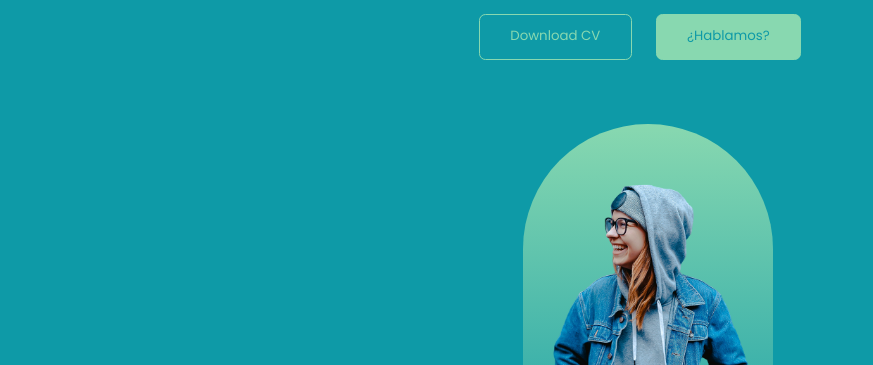
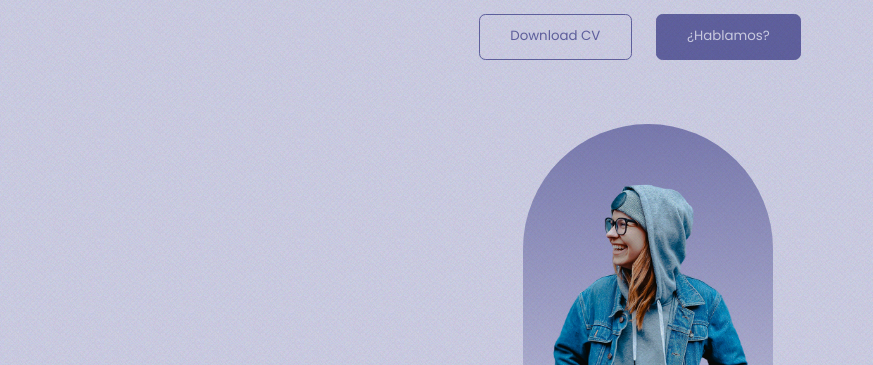
Before and after one commit to veroisla/Portfolio, a React app: page / in a window 1280 px wide. Shown: the part 238-603 px from the top of the page, without its empty margins (0-873 px from the left). Built offline with nearby package versions, Linux system fonts and the light colour scheme.

Commit message:
add texture to web and change primary colors

```diff
--- a/src/components/App.js
+++ b/src/components/App.js
@@ -29,6 +29,7 @@ function App() {
       <Proyects />
       <Contact />
       <Footer />
+      <div className="paperOverlay"></div>
     </>
   );
 }
--- a/src/components/Contact.js
+++ b/src/components/Contact.js
@@ -3,7 +3,7 @@ import '../styles/Core/Variables.scss';
 import '../styles/Components/Contact.scss';
 
 function Contact(params) {
-  return <p>Contact</p>;
+  return <p className="contact">Contact</p>;
 }
 
 export default Contact;
--- a/src/styles/Components/Header.scss
+++ b/src/styles/Components/Header.scss
@@ -1,5 +1,7 @@
 @import '../Core/Reset.scss';
 @import "../Core/Variables.scss";
+
+
 
 .header {
     height: 100vh;
@@ -30,6 +32,7 @@
     margin-top: 2.5rem;
     background-color: $--color-bg;
     margin-right: 1.5rem;
+
     &:hover {
         border-color: transparent;
     }
@@ -61,8 +64,11 @@
      height: 400px;
      margin-top: 4rem;
      border-radius: 12rem 12rem 0 0 ;
-     background: linear-gradient($--color-primary, transparent);//Gradiente fondo imagen header
+     background: linear-gradient($--color-img, transparent);//Gradiente fondo imagen header
      padding: 3.8rem 1.5rem 1.5rem 1.5rem;
+    // border-radius: 1e5px;
+    // padding: 1rem;
+    // border: 0.3rem solid $--color-primary;
 
  }
 
@@ -70,7 +76,7 @@
  &__link {
     color: $--color-primary;
     &:hover {
-        color: $--color-hover;
+        color: $--color-white;
     }
  }
  &__socials {
--- a/src/styles/Core/Variables.scss
+++ b/src/styles/Core/Variables.scss
@@ -2,35 +2,34 @@
 //FONTS
 
 //COLORS
-// $--color-bg:#1f1f38;
-// $--color-bg-variant:#2c2c6c;
-// $--color-primary: #4db5ff;
 
-// $--color-bg:#578079;
-// $--color-primary: #b3f5bc;
-
+// $--color-bg: #ff6f69;
+// $--color-primary: #ffeead;
 
 // $--color-bg:#cc7295;
 // $--color-primary: #f2e4dc;
 
+// $--color-bg: #0e9aa7;
+// $--color-primary: #88d8b0;
+// $--color-icons:#3da4ab;
+
 // $--color-bg: #30849e;
-// $--color-primary: #3fe7e7;
 // $--color-primary: #20ffff;
-
-// $--color-bg: #ff6f69;
-// $--color-primary: #ffeead;
-
-
-$--color-bg: #0e9aa7;
-$--color-primary: #88d8b0;
-$--color-icons:#3da4ab;
-
-
 
 $--color-primary-variant:rgba(77, 181, 255, 0.4);
 $--color-white:#fff;
 $--color-hover: #ffeead;
 $--color-light:rgba(255, 255, 255, 0.6);
+
+//PURPLE CHOICE
+
+
+$--color-img: hsl(239, 31%, 63%);
+$--color-bg2: hsl(239, 26%, 93%);
+$--color-primary:hsl(238, 34%, 38%);
+$--color-bg: hsl(239, 33%, 73%);
+$--color-bg: hsl(239, 60%, 92%);
+$--color-primary: hsl(239, 29%, 54%);
 
 
 //SIZES
@@ -55,7 +54,9 @@ body {
     background-color: $--color-bg;
     color: $--color-white;
     line-height: 1.7;
-    // background-image: url(../../images/bg-texture.png);
+    // background-image: url(../../images/billie-holiday.png);
+    position: relative;
+
 }
 
 a {
@@ -77,7 +78,6 @@ h1 {
     font-size: 2.5 rem;
 }
 
-
 .text-light {
     color: $--color-light;
 }
@@ -96,3 +96,15 @@ img {
     width: 100%;
     object-fit: cover; // Como una imagen se tiene que redimensionar para ajustarse a su contenedor. Con cover el contenido se dimensiona para mantener su relación de aspecto
 }
+
+.paperOverlay {
+    position: absolute;
+    top: 0;
+    bottom: 0;
+    left: 0;
+    right: 0;
+    background-repeat: repeat;
+    background-image:  url(../../images/billie-holiday.png);
+    mix-blend-mode: multiply;
+    pointer-events: none;
+}
```
Also changed, not shown: src/images/bg-texture.png, src/images/bgtexture.png (added), src/images/billie-holiday.png (added), src/images/fabric-light.png (added), src/images/fabric_1.png (added), src/images/texture.png (added), src/styles/Components/Contact.scss (line endings or trailing spaces).
